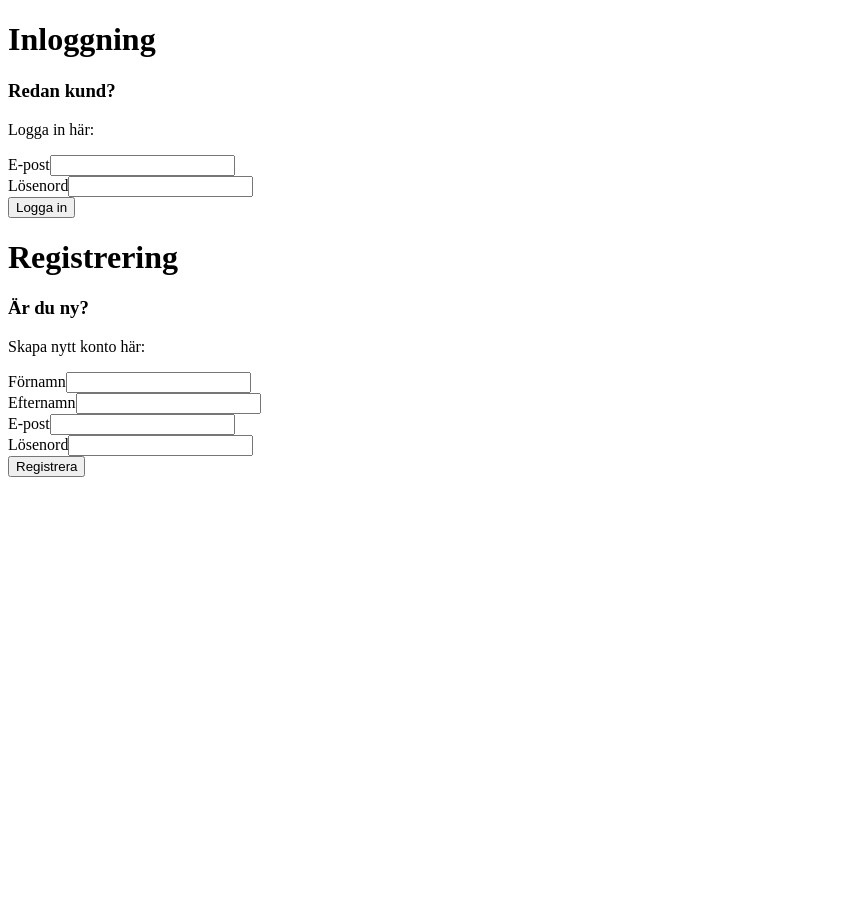
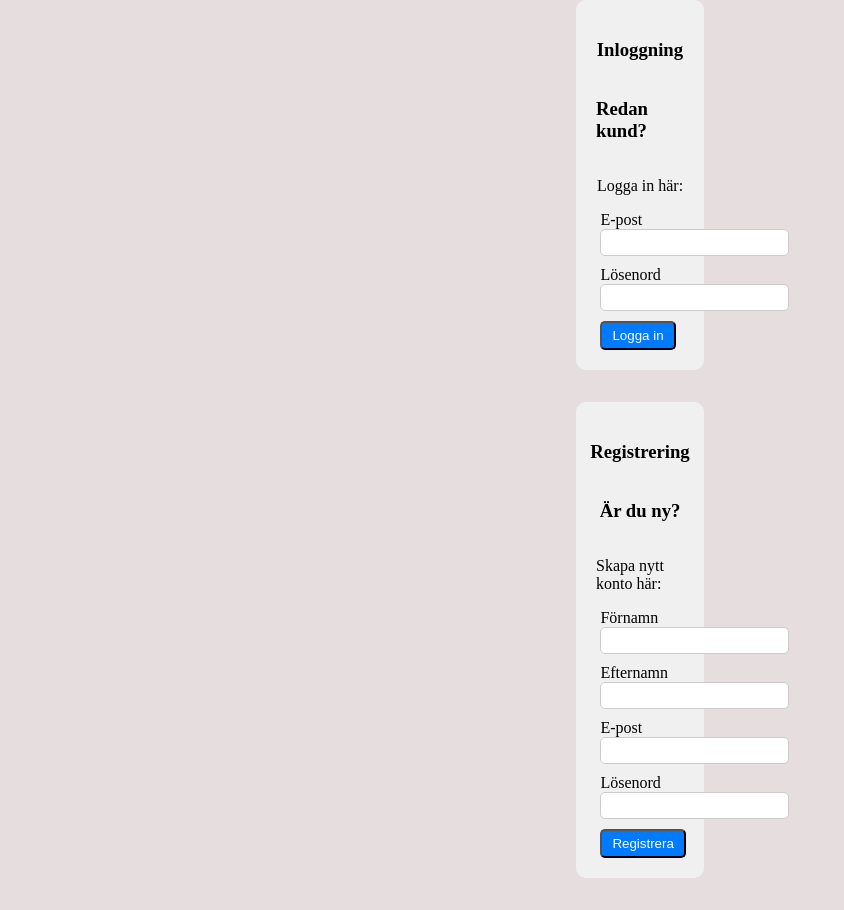
Before and after one commit to aljer80/Stripe-Checkout, a React (Vite) app in the folder client/: page /login in a window 1280 px wide. Shown: the whole page, without its empty margins (0-844 px from the left). Before the commit the page ends 800 px from the top, so only its background shows below. Built offline with nearby package versions, Linux system fonts and the light colour scheme.

Commit message:
styling login page and product page

```diff
--- a/client/src/Components/Login.jsx
+++ b/client/src/Components/Login.jsx
@@ -1,4 +1,5 @@
 import React, { useState } from "react";
+import "../assets/css/login.css";
 
 function LoginPage() {
 
@@ -99,7 +100,8 @@ function LoginPage() {
 
   return (
     <div>
-        <div>
+        <article>
+            <section>
                 <h1>Inloggning</h1>
                 <h3>Redan kund?</h3>
                 <p>Logga in här:</p>
@@ -132,9 +134,11 @@ function LoginPage() {
                     <button type="submit">Logga in</button>
                     </div>
                 </form>
-        </div>
+            </section>
+        </article>
 
-        <div>
+        <article>
+            <section>
             <h1>Registrering</h1>
             <h3>Är du ny?</h3>
             <p>Skapa nytt konto här:</p>
@@ -191,7 +195,8 @@ function LoginPage() {
                 <button type="submit">Registrera</button>
                 </div>
             </form>
-        </div>
+            </section>
+        </article>
     </div>
   );
 }
--- /dev/null
+++ b/client/src/assets/css/login.css
@@ -0,0 +1,59 @@
+/* Styling för inloggningssidan */
+
+body {
+    background-color: rgb(230, 222, 222);
+    display: flex;
+    justify-content: center; /* Centrera horisontellt */
+    align-items: center; /* Centrera vertikalt */
+    min-height: 100vh; /* Fyll hela sidans höjd */
+    margin: 0; /* Ta bort standardmarginaler */
+}
+
+article {
+    display: flex;
+    flex-direction: column;
+    width:10vw
+}
+
+section {
+    display: flex;
+    background-color: #f0f0f0; /* Färgad bakgrund */
+    padding: 20px;
+    display: flex;
+    flex-direction: column;
+    justify-content: center;
+    align-items: center;
+    border-radius: 10px; /* Rundade hörn */
+    margin-bottom: 2rem; /* Mellanrum mellan sektionerna */
+}
+
+form {
+    display: flex;
+    flex-direction: column;
+    width: 90%; /* Full bredd av sektionen */
+    text-align: left;
+}
+
+label {
+    margin-right: 1rem;
+}
+
+input {
+    padding: 5px;
+    border: 1px solid #ccc;
+    border-radius: 5px;
+    margin-bottom: 10px;
+}
+
+/* Styling för knappen */
+button {
+    background-color: #007bff;
+    color: #fff;
+    padding: 5px 10px;
+    border-radius: 5px;
+    cursor: pointer;
+}
+
+button:hover {
+    background-color: #0056b3;
+}
--- a/client/src/index.css
+++ b/client/src/index.css
@@ -0,0 +1,4 @@
+* {
+    margin: 0;
+    padding: 0;
+    }
```
Also changed, not shown: client/src/assets/css/products.css (line endings or trailing spaces). Lines whose indentation alone changed are shown as unchanged.
